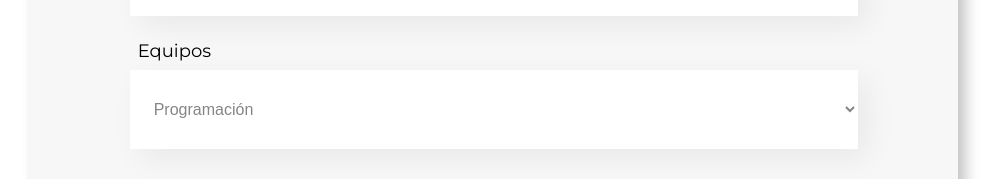
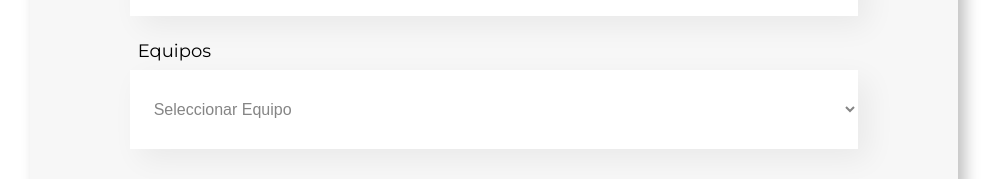
Before and after one commit to HostenX/AluraPersonasyEquipos, a React (Create React App) app: page / in a window 1280 px wide. Shown: the part 1041-1220 px from the top of the page, without its empty margins (146-1148 px from the left). Built offline with nearby package versions, Linux system fonts and the light colour scheme.

Commit message:
Curso React: Desarrollando con JavaScript Finalizado

```diff
--- a/src/components/OptionList/index.js
+++ b/src/components/OptionList/index.js
@@ -1,6 +1,6 @@
 import './optionList.css'
 
-const OptionList = () =>{
+const OptionList = (props) =>{
 
 
 //metodo map -> arreglo.map((equipo, index)=>){
@@ -16,10 +16,16 @@ const OptionList = () =>{
         "Innovación y Gestión"
     ]
 
+    const manageChange = (e) =>{
+        props.updateTeam(e.target.value)
+
+    }
+
     return <div className='lista-opciones'>
         <label>Equipos</label>
-        <select>
-            { equipos.map((equipo,index) => <option key={index}>{equipo}</option>) }
+        <select value={props.valor} onChange={manageChange}>
+            <option value = "" disabled defaultValue="" hidden>Seleccionar Equipo</option>
+            { equipos.map((equipo,index) => <option key={index} value={equipo}>{equipo}</option>) }
         </select>
     </div>
 }
--- a/src/components/TextField/index.js
+++ b/src/components/TextField/index.js
@@ -1,10 +1,21 @@
+import { useState } from 'react'
 import './TextField.css'
 
 const TextField = (props) =>{
     const placeholderModificado = `${props.placeholder}...`
+
+    const manageChange =(e) =>{
+        props.updateValue(e.target.value)
+    }
+
     return <div className='campo-texto'>
         <label>{props.title}</label>
-        <input placeholder={placeholderModificado} required={props.required}/>
+        <input
+            placeholder={placeholderModificado}
+            required={props.required}
+            value={props.valor}
+            onChange={manageChange}
+            />
     </div>
 }
 
--- a/src/components/form/index.js
+++ b/src/components/form/index.js
@@ -1,3 +1,4 @@
+import { useState } from 'react';
 import './Form.css'
 import TextField from '../TextField';
 import OptionList from '../OptionList';
@@ -5,19 +6,54 @@ import Button from '../button';
 
 const Form = () =>{
 
+    const[name, setName]=useState("")
+    const[charge, setcharge]=useState("")
+    const[photo, setPhoto]=useState("")
+    const[team, setTeam]=useState("")
+
     const sendData =(e)=>{
         e.preventDefault()
-        console.log("Manejar Envio", e)
-
+        console.log("Manejar Envio")
+        let dataToSend = {
+            name,
+            charge,
+            photo,
+            team
+        }
+        console.log(dataToSend)
     }
 
     return <section className='formulario'>
         <form onSubmit={sendData}>
             <h2>Rellena el formulario para crear el colaborador.</h2>
-            <TextField title ="Nombre" placeholder="Ingresar nombre" required/>
-            <TextField title = "Puesto" placeholder="Ingresar puesto" required/>
-            <TextField title = "Foto" placeholder="Ingresar enlace de foto" required/>
-            <OptionList/>
+            <TextField
+                title="Nombre"
+                placeholder="Ingresar nombre"
+                required
+                valor ={name}
+                updateValue={setName}
+            />
+
+            <TextField
+                title = "Puesto"
+                placeholder="Ingresar puesto"
+                required
+                valor={charge}
+                updateValue={setcharge}
+            />
+
+            <TextField
+                title = "Foto"
+                placeholder="Ingresar enlace de foto"
+                required
+                valor={photo}
+                updateValue={setPhoto}
+            />
+
+            <OptionList
+                valor={team}
+                updateTeam={setTeam}
+            />
             <Button title ="Crear"/>
         </form>
     </section>
```
